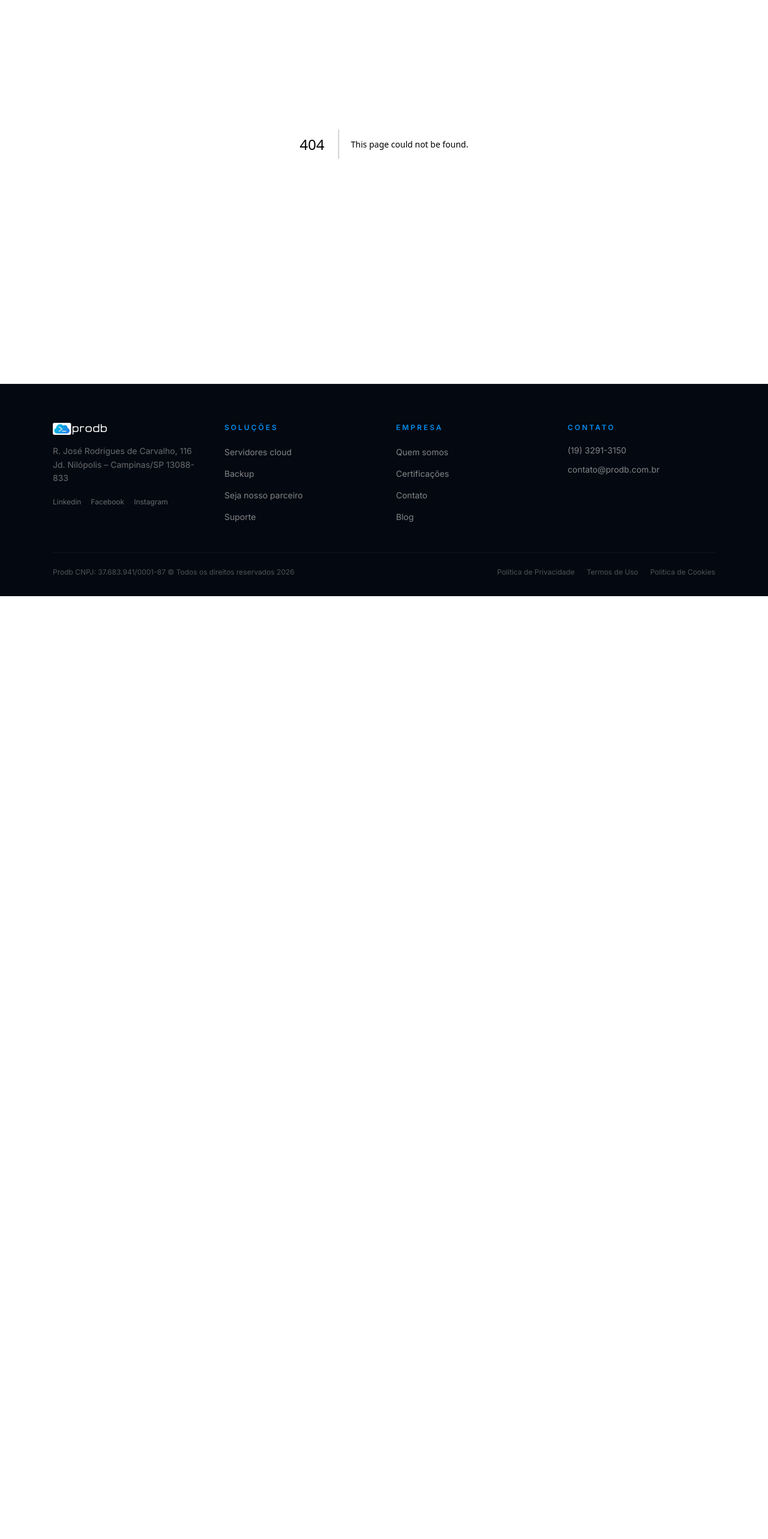
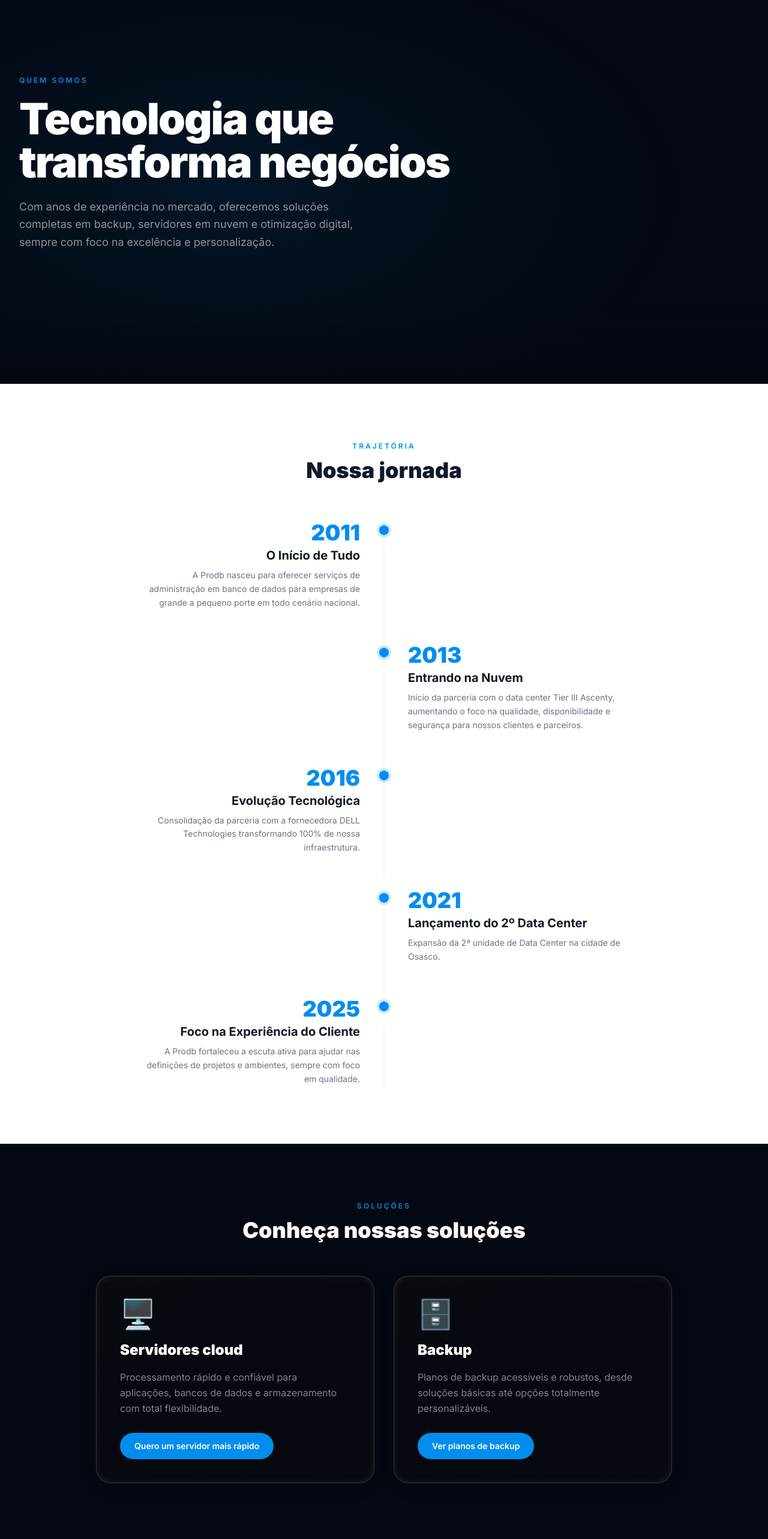
Before and after one commit to Mellecao/prodb-site, a Next.js app: page /empresa in a window 1280 px wide. Before the commit this address had no page. Shown: the part 160-2726 px from the top of the page at 60% size. Before the commit the page ends 1154 px from the top, so only its background shows below. Built offline with nearby package versions, Linux system fonts and the light colour scheme.

Commit message:
feat: add Empresa page with timeline and certifications

```diff
--- /dev/null
+++ b/src/app/empresa/page.tsx
@@ -0,0 +1,78 @@
+// src/app/empresa/page.tsx
+import { HeroSection } from "@/components/sections/HeroSection";
+import { TimelineSection } from "@/components/sections/TimelineSection";
+import { CertificationsSection } from "@/components/sections/CertificationsSection";
+import { LiquidGlass } from "@/components/ui/LiquidGlass";
+import Link from "next/link";
+
+export const metadata = {
+  title: "Empresa - Prodb",
+  description: "Com anos de experiência no mercado, oferecemos soluções completas em backup, servidores em nuvem e otimização digital.",
+};
+
+export default function EmpresaPage() {
+  return (
+    <>
+      <HeroSection
+        tag="Quem somos"
+        title="Tecnologia que transforma negócios"
+        subtitle="Com anos de experiência no mercado, oferecemos soluções completas em backup, servidores em nuvem e otimização digital, sempre com foco na excelência e personalização."
+      />
+
+      <TimelineSection />
+
+      {/* Soluções */}
+      <section className="bg-bg-dark py-24">
+        <div className="max-w-5xl mx-auto px-8">
+          <div className="mb-14 text-center">
+            <p className="text-xs tracking-[3px] uppercase text-blue-primary font-semibold mb-3">Soluções</p>
+            <h2 className="text-4xl font-black text-white">Conheça nossas soluções</h2>
+          </div>
+          <div className="grid md:grid-cols-2 gap-8">
+            {[
+              {
+                icon: "🖥️",
+                title: "Servidores cloud",
+                body: "Processamento rápido e confiável para aplicações, bancos de dados e armazenamento com total flexibilidade.",
+                href: "/servidores-cloud",
+                cta: "Quero um servidor mais rápido",
+              },
+              {
+                icon: "🗄️",
+                title: "Backup",
+                body: "Planos de backup acessíveis e robustos, desde soluções básicas até opções totalmente personalizáveis.",
+                href: "/backup",
+                cta: "Ver planos de backup",
+              },
+            ].map((sol) => (
+              <LiquidGlass key={sol.title} className="p-10" enableTilt>
+                <div className="text-5xl mb-5">{sol.icon}</div>
+                <h3 className="text-2xl font-black text-white mb-4">{sol.title}</h3>
+                <p className="text-white/50 leading-relaxed mb-7">{sol.body}</p>
+                <Link
+                  href={sol.href}
+                  className="inline-block bg-blue-primary text-white text-sm font-semibold px-6 py-3 rounded-full hover:bg-blue-dark-btn transition-colors"
+                >
+                  {sol.cta}
+                </Link>
+              </LiquidGlass>
+            ))}
+          </div>
+        </div>
+      </section>
+
+      <CertificationsSection />
+
+      {/* CTA Final */}
+      <section className="relative bg-bg-dark py-24 text-center overflow-hidden">
+        <div className="relative z-10 max-w-2xl mx-auto px-8">
+          <h2 className="text-4xl font-black text-white mb-5">Pronto para transformar sua infraestrutura?</h2>
+          <p className="text-white/50 text-lg mb-8">Fale com um especialista e descubra a solução ideal para o seu negócio.</p>
+          <Link href="#contato" className="inline-block bg-blue-primary text-white font-semibold px-8 py-4 rounded-full hover:bg-blue-dark-btn transition-colors text-sm">
+            Fale com um especialista
+          </Link>
+        </div>
+      </section>
+    </>
+  );
+}
```
